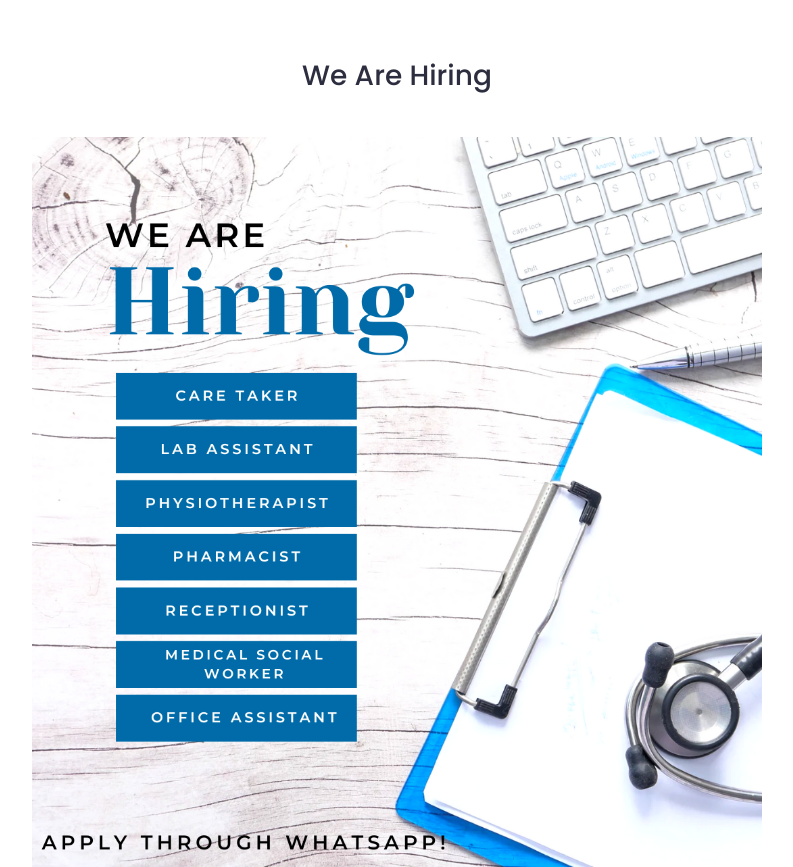
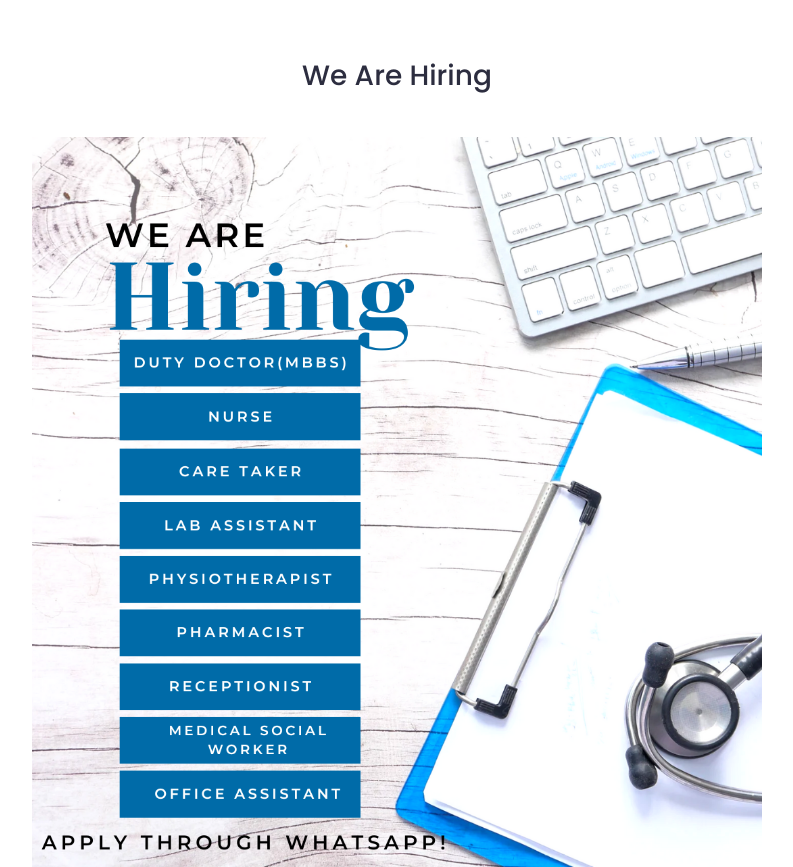
Before and after one commit to Amar1701/aararoclinicwebsite, a plain HTML site: page index.html in a window 1280 px wide. Shown: the part 2640-3507 px from the top of the page, without its empty margins (243-1036 px from the left). Drawn offline with Linux system fonts and the light colour scheme; a script that the page names is missing.

Commit message:
index.html

```diff
--- a/index.html
+++ b/index.html
@@ -362,7 +362,7 @@
         <div class="row justify-content-center">
             <div class="col-md-8 text-center">
                 <h2>We Are Hiring</h2>
-                <img src="img/hiring.png" alt="We Are Hiring Image" class="img-fluid my-4">
+                <img src="img/hire.png" alt="We Are Hiring Image" class="img-fluid my-4">
                 <a href="https://wa.me/919344021028" class="btn btn-primary">Apply Now</a>
             </div>
         </div>
```
